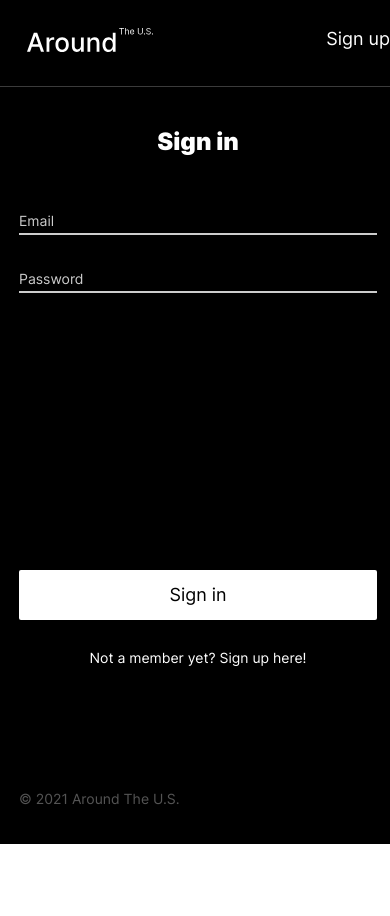
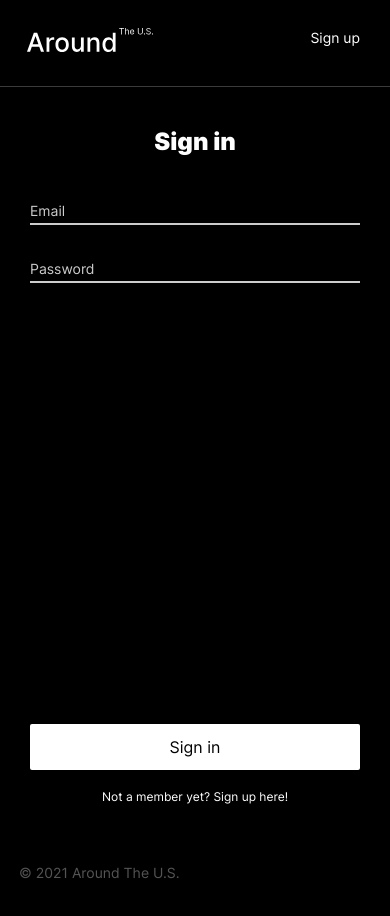
Before and after one commit to bar-amit/react-around-auth, a React (Create React App) app: page /login in a window 390 px wide. Before the commit the page ends 844 px from the top, so only its background shows below. Built offline with nearby package versions, Linux system fonts and the light colour scheme; no server answers.

Commit message:
feat: mobile styles

```diff
--- a/src/blocks/header/__link/header__link.css
+++ b/src/blocks/header/__link/header__link.css
@@ -10,3 +10,9 @@
 .header__link:hover {
   opacity: 0.5;
 }
+
+@media screen and (max-width: 467px) {
+  .header__link {
+    font-size: 14px;
+  }
+}
--- a/src/blocks/header/__nav/header__nav.css
+++ b/src/blocks/header/__nav/header__nav.css
@@ -8,3 +8,9 @@
   align-items: center;
   gap: 24px;
 }
+
+@media screen and (max-width: 467px) {
+  .header__nav {
+    margin-right: 30px;
+  }
+}
--- /dev/null
+++ b/src/blocks/popup/__close-button/_centered/popup__close-button_centered.css
@@ -0,0 +1,5 @@
+@media screen and (max-width: 467px) {
+  .popup__close-button_centered {
+    right: calc(50% - 13px);
+  }
+}
--- a/src/blocks/user-form/__button/userr-form__button.css
+++ b/src/blocks/user-form/__button/userr-form__button.css
@@ -13,3 +13,11 @@
 .user-form__button:hover {
   opacity: 0.85;
 }
+
+@media screen and (max-width: 467px) {
+  .user-form__button {
+    height: 46px;
+    margin-bottom: 20px;
+    font-size: 16px;
+  }
+}
--- a/src/blocks/user-form/__link/user-form__link.css
+++ b/src/blocks/user-form/__link/user-form__link.css
@@ -10,3 +10,9 @@
 .user-form__link:hover {
   opacity: 0.5;
 }
+
+@media screen and (max-width: 467px) {
+  .user-form__link {
+    font-size: 12px;
+  }
+}
--- a/src/blocks/user-form/__title/user-form__title.css
+++ b/src/blocks/user-form/__title/user-form__title.css
@@ -7,3 +7,9 @@
   line-height: 1.21;
   text-align: center;
 }
+
+@media screen and (max-width: 467px) {
+  .user-form__title {
+    margin-bottom: 40px;
+  }
+}
--- a/src/blocks/user-form/user-form.css
+++ b/src/blocks/user-form/user-form.css
@@ -6,3 +6,10 @@
   flex-direction: column;
   padding-bottom: 60px;
 }
+
+@media screen and (max-width: 467px) {
+  .user-form {
+    width: calc(100% - 22px);
+    height: calc(100vh - 166px);
+  }
+}
--- a/src/components/InfoTooltip.js
+++ b/src/components/InfoTooltip.js
@@ -26,7 +26,7 @@ function InfoTooltip({ hasSucceed, isOpen, onClose }) {
     >
       <div className="popup__container">
         <button
-          className="popup__close-button popup__close-button_shrink"
+          className="popup__close-button popup__close-button_shrink popup__close-button_centered"
           type="button"
           aria-label="close"
           onClick={onClose}
--- a/src/index.css
+++ b/src/index.css
@@ -78,6 +78,7 @@
 @import url(./blocks/popup/__close-button/_shrink/popup__close-button_shrink.css);
 @import url(./blocks/popup/__title/_margin/_short/popup__title_margin_short.css);
 @import url(./blocks/popup/__title/_centered/popup__title_centered.css);
+@import url(./blocks/popup/__close-button/_centered/popup__close-button_centered.css);
 @import url(./blocks/form/__save-button/_disabled/form__save-button_disabled.css);
 @import url(./blocks/form/__input-error/_visible/form__input-error_visible.css);
 @import url(./blocks/form/__input/_error/form__input_error.css);
```
Also changed, not shown: src/images/header__hamburger.svg (added).
